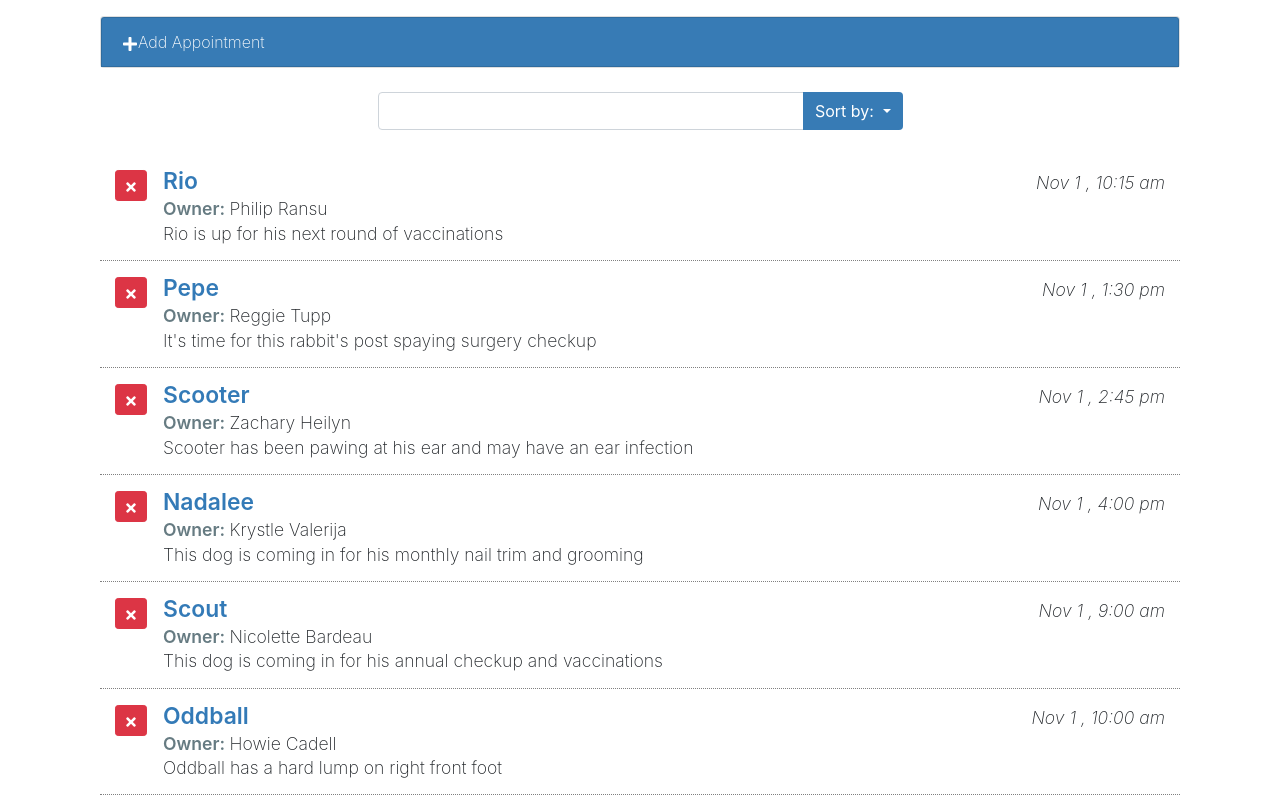
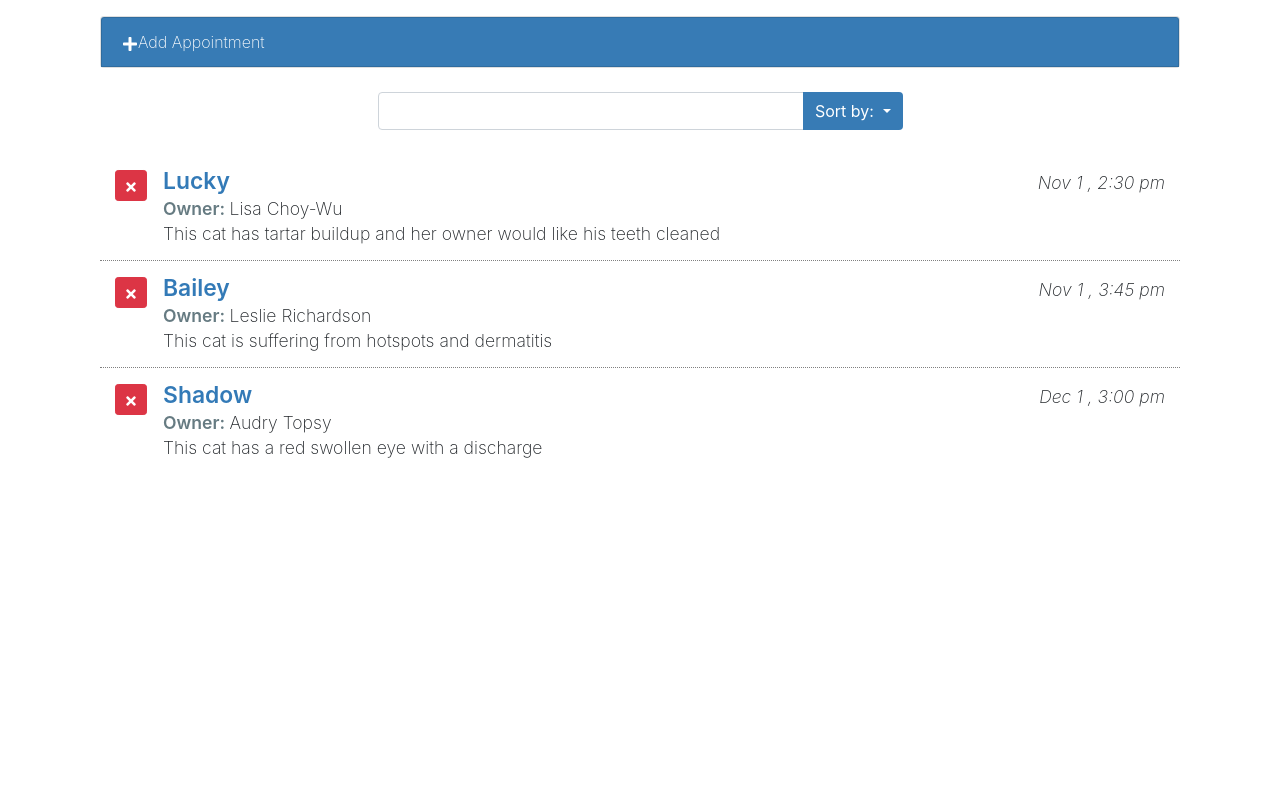
Before and after one commit to Raulster24/appointment-manager-react, a React (Create React App) app: page / in a window 1280 px wide. Shown: the top 800 px of the page. Built offline with nearby package versions, Linux system fonts and the light colour scheme.

Commit message:
[feat] : query text search feature
search by query text, right now its a state parameter and not handled through UI

```diff
--- a/src/components/App.js
+++ b/src/components/App.js
@@ -16,9 +16,9 @@ class App extends Component {
       formDisplay: false,
       orderBy: 'aptDate',
       orderDir: 'asc',
+      queryText: 'cat',
       lastIndex: 0
     }
-    //this.deleteAppointment = this.deleteAppointment.bind(this);
   }
 
   deleteAppointment = (apt)=> {
@@ -78,13 +78,18 @@ class App extends Component {
    order = -1;
  }
 
- filteredApts.sort((a,b) => {
+ filteredApts = filteredApts.sort((a,b) => {
    if(a[this.state.orderBy].toLowerCase() < b[this.state.orderBy].toLowerCase()){
      return -1 * order;
    }
    else{
      return 1 * order;
    }
+ }).filter(eachItem=> {
+   return (eachItem['petName'].toLowerCase().includes(this.state.queryText.toLowerCase()) ||
+   eachItem['aptNotes'].toLowerCase().includes(this.state.queryText.toLowerCase()) ||
+   eachItem['ownerName'].toLowerCase().includes(this.state.queryText.toLowerCase())
+   )
  })
 
   return (
```
